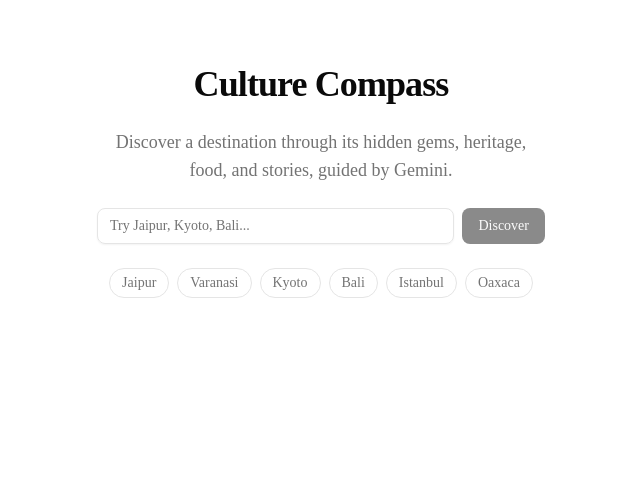
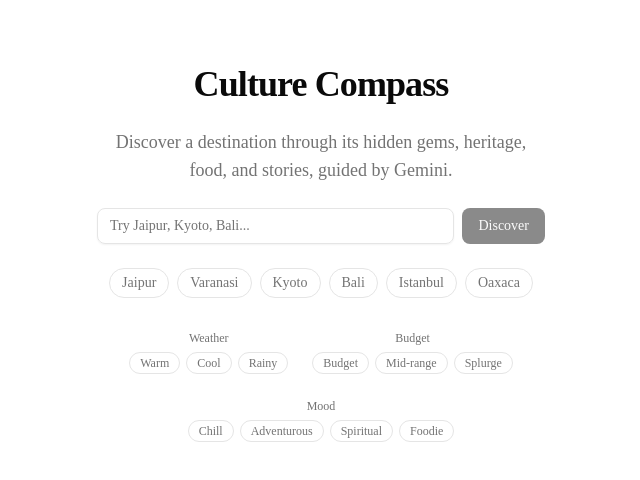
Before and after one commit to jainjay239/Hackathon, a Next.js app: page / in a window 1280 px wide. Shown: the top 480 px of the page, without its empty margins (319-959 px from the left). Built offline with nearby package versions, Linux system fonts and the light colour scheme.

Commit message:
feat: add weather/budget/mood chips and save/copy itinerary

```diff
--- a/app/page.tsx
+++ b/app/page.tsx
@@ -39,12 +39,89 @@ interface DestinationGuide {
 }
 
 const PRESET_DESTINATIONS = ["Jaipur", "Varanasi", "Kyoto", "Bali", "Istanbul", "Oaxaca"];
+const WEATHER_OPTIONS = ["Warm", "Cool", "Rainy"];
+const BUDGET_OPTIONS = ["Budget", "Mid-range", "Splurge"];
+const MOOD_OPTIONS = ["Chill", "Adventurous", "Spiritual", "Foodie"];
+
+function PreferenceChips({
+  label,
+  options,
+  value,
+  onChange,
+}: {
+  label: string;
+  options: string[];
+  value: string;
+  onChange: (value: string) => void;
+}) {
+  return (
+    <div className="flex flex-col items-center gap-1.5">
+      <span className="text-xs font-medium text-muted-foreground">{label}</span>
+      <div className="flex flex-wrap justify-center gap-1.5">
+        {options.map((option) => {
+          const selected = value === option;
+          return (
+            <button
+              key={option}
+              type="button"
+              onClick={() => onChange(selected ? "" : option)}
+              aria-pressed={selected}
+              className={`rounded-full border px-2.5 py-0.5 text-xs transition-colors ${
+                selected
+                  ? "border-primary bg-primary text-primary-foreground"
+                  : "border-border text-muted-foreground hover:bg-muted hover:text-foreground"
+              }`}
+            >
+              {option}
+            </button>
+          );
+        })}
+      </div>
+    </div>
+  );
+}
+
+const SAVED_TRIPS_KEY = "cultureCompass.savedTrips";
+
+function formatItinerary(guide: DestinationGuide) {
+  return [
+    `${guide.destinationName}, ${guide.country} - 1-Day Cultural Itinerary`,
+    "",
+    `Morning: ${guide.itinerary.morning}`,
+    `Afternoon: ${guide.itinerary.afternoon}`,
+    `Evening: ${guide.itinerary.evening}`,
+  ].join("\n");
+}
 
 export default function Home() {
   const [destination, setDestination] = useState("");
+  const [weather, setWeather] = useState("");
+  const [budget, setBudget] = useState("");
+  const [mood, setMood] = useState("");
   const [guide, setGuide] = useState<DestinationGuide | null>(null);
   const [loading, setLoading] = useState(false);
   const [error, setError] = useState<string | null>(null);
+  const [saveStatus, setSaveStatus] = useState<"idle" | "saved">("idle");
+  const [copyStatus, setCopyStatus] = useState<"idle" | "copied">("idle");
+
+  function saveTrip() {
+    if (!guide) return;
+    const existing = JSON.parse(localStorage.getItem(SAVED_TRIPS_KEY) ?? "[]");
+    const updated = [
+      ...existing.filter((trip: DestinationGuide) => trip.destinationName !== guide.destinationName),
+      guide,
+    ];
+    localStorage.setItem(SAVED_TRIPS_KEY, JSON.stringify(updated));
+    setSaveStatus("saved");
+    setTimeout(() => setSaveStatus("idle"), 2000);
+  }
+
+  async function copyItinerary() {
+    if (!guide) return;
+    await navigator.clipboard.writeText(formatItinerary(guide));
+    setCopyStatus("copied");
+    setTimeout(() => setCopyStatus("idle"), 2000);
+  }
 
   async function discover(target: string) {
     const trimmed = target.trim();
@@ -59,7 +136,7 @@ export default function Home() {
       const res = await fetch("/api/destination", {
         method: "POST",
         headers: { "Content-Type": "application/json" },
-        body: JSON.stringify({ destination: trimmed }),
+        body: JSON.stringify({ destination: trimmed, weather, budget, mood }),
       });
       const data = await res.json();
 
@@ -119,6 +196,12 @@ export default function Home() {
                 {city}
               </button>
             ))}
+          </div>
+
+          <div className="flex flex-wrap justify-center gap-6 pt-2">
+            <PreferenceChips label="Weather" options={WEATHER_OPTIONS} value={weather} onChange={setWeather} />
+            <PreferenceChips label="Budget" options={BUDGET_OPTIONS} value={budget} onChange={setBudget} />
+            <PreferenceChips label="Mood" options={MOOD_OPTIONS} value={mood} onChange={setMood} />
           </div>
 
           {loading && (
@@ -278,6 +361,15 @@ export default function Home() {
             </CardContent>
           </Card>
         </div>
+
+        <div className="mt-6 flex flex-wrap gap-3">
+          <Button type="button" variant="secondary" onClick={saveTrip}>
+            {saveStatus === "saved" ? "Trip saved" : "Save trip"}
+          </Button>
+          <Button type="button" variant="outline" onClick={copyItinerary}>
+            {copyStatus === "copied" ? "Copied!" : "Copy itinerary"}
+          </Button>
+        </div>
       </div>
     </div>
   );
```
Also changed, not shown: 1 other file (tests, documents, lock files or other folders).
